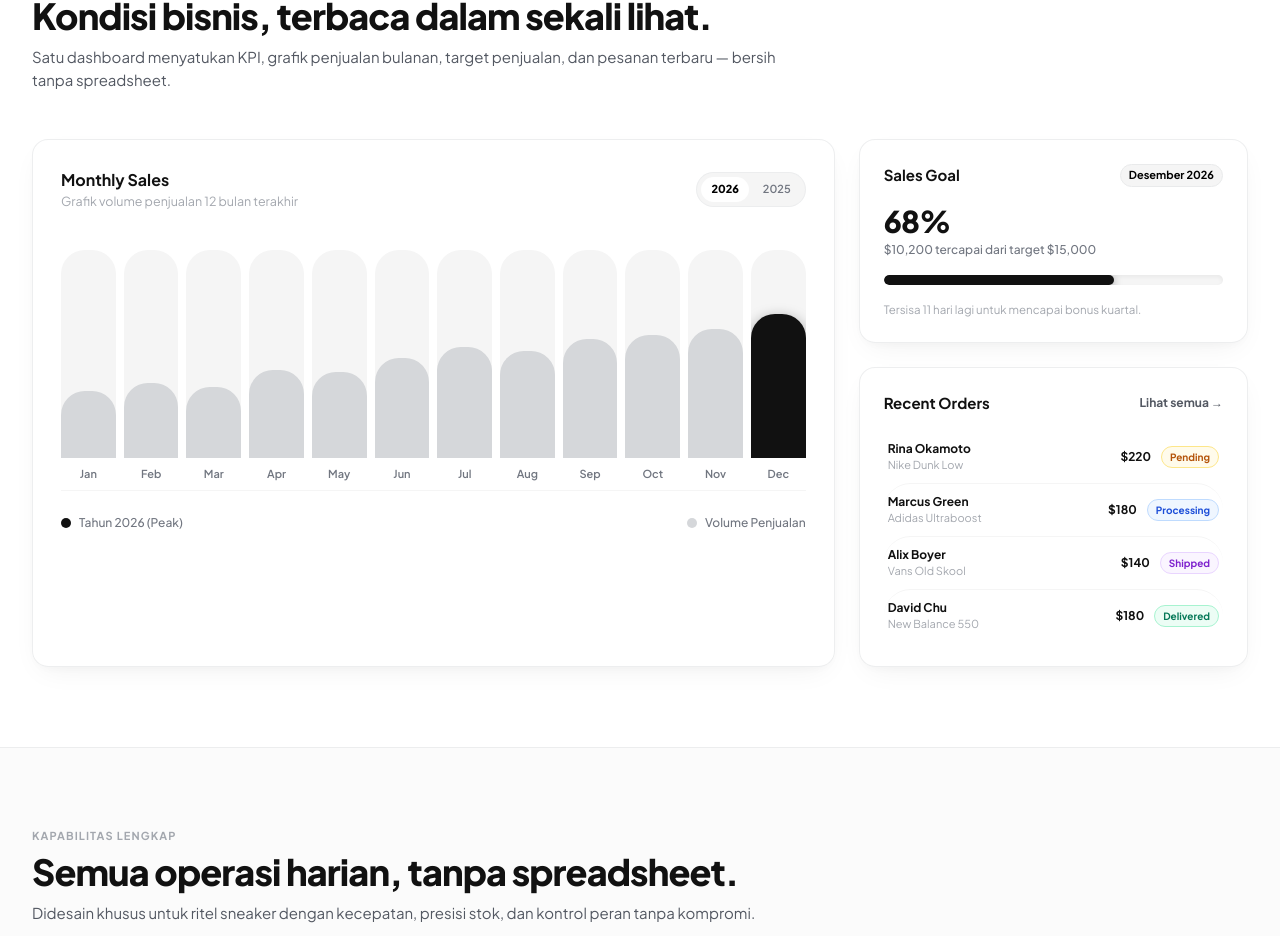
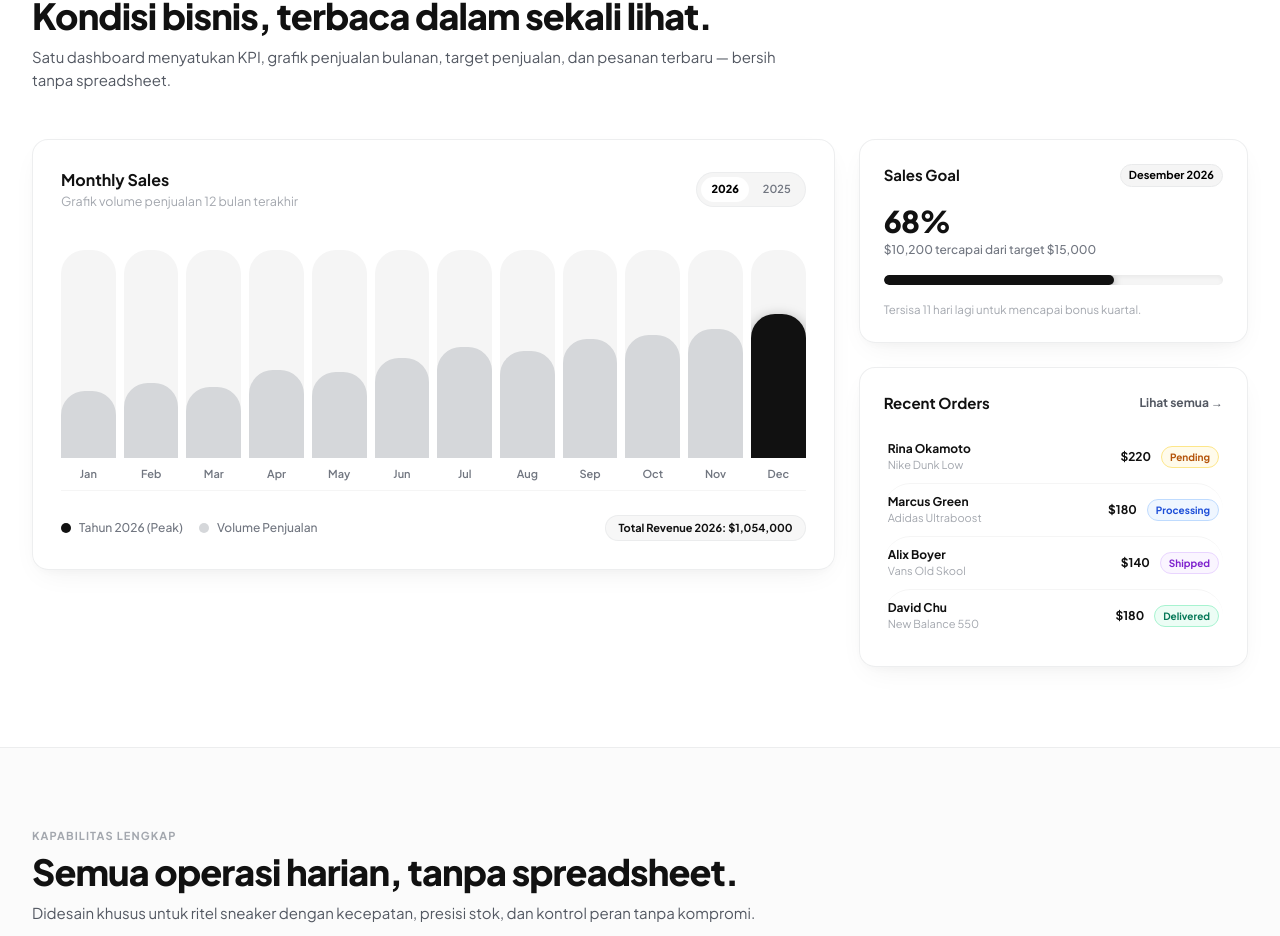
Before and after one commit to rassendryavs-eng/shoesmu, a React (Vite) app: page / in a window 1280 px wide. Shown: the part 1729-2665 px from the top of the page. Built offline with nearby package versions, Linux system fonts and the light colour scheme.

Commit message:
fix: remove bottom blank space in Monthly Sales card layout

```diff
--- a/src/pages/LandingPage.jsx
+++ b/src/pages/LandingPage.jsx
@@ -584,7 +584,7 @@ export const LandingPage = () => {
           </p>
         </div>
 
-        <div className="grid grid-cols-1 lg:grid-cols-3 gap-6">
+        <div className="grid grid-cols-1 lg:grid-cols-3 gap-6 items-start">
           {/* Monthly Sales Interactive Bar Chart Preview (2 Cols) */}
           <div className="lg:col-span-2 bg-white/90 backdrop-blur-sm border border-gray-200/80 rounded-2xl p-6 sm:p-7 shadow-card-elevated hover:shadow-card-hover hover:border-gray-300 transition-all duration-300 space-y-6">
             <div className="flex items-center justify-between">
@@ -662,7 +662,8 @@ export const LandingPage = () => {
               })}
             </div>
 
-            <div className="flex items-center justify-between text-xs text-gray-500 font-medium">
+            <div className="flex flex-wrap items-center justify-between gap-3 text-xs text-gray-500 font-medium">
+              <div className="flex items-center gap-4">
                 <span className="flex items-center gap-2">
                   <span className="w-2.5 h-2.5 rounded-full bg-[#111111] shadow-2xs" />
                   {selectedYear === "2026" ? "Tahun 2026 (Peak)" : "Tahun 2025 (Peak)"}
@@ -671,6 +672,10 @@ export const LandingPage = () => {
                   <span className="w-2.5 h-2.5 rounded-full bg-gray-300" />
                   Volume Penjualan
                 </span>
+              </div>
+              <div className="bg-gray-100/80 border border-gray-200/80 px-3 py-1 rounded-full text-[11px] font-bold text-ink shadow-2xs">
+                Total Revenue {selectedYear}: {selectedYear === "2026" ? "$1,054,000" : "$798,000"}
+              </div>
             </div>
           </div>
 
```
Lines whose indentation alone changed are shown as unchanged.
